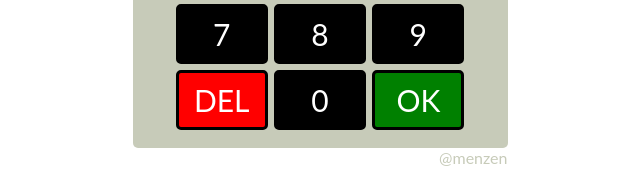
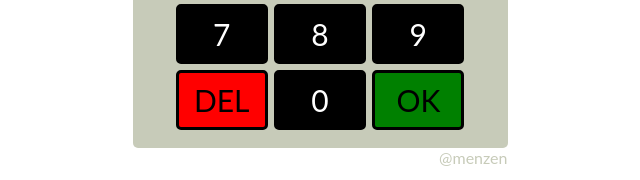
Before and after one commit to menzen/vgdd, a React (Create React App) app: page / in a window 1280 px wide. Shown: the part 281-461 px from the top of the page, without its empty margins (320-960 px from the left). Built offline with nearby package versions, Linux system fonts and the light colour scheme.

Commit message:
2 files modified

```diff
--- a/src/App.js
+++ b/src/App.js
@@ -112,7 +112,7 @@ const Input = ({ state, setState }) => {
 
 const Item = ({ item, idx, onClick, active }) => (
   <li
-    className={className([idx % 2 === 0 && "odd", active && "active"])}
+    className={className([idx % 2 !== 0 && "odd", active && "active"])}
     onClick={e => onClick(e, item.key)}
   >
     <div className="value">{item.value}</div>
--- a/src/style.css
+++ b/src/style.css
@@ -73,14 +73,17 @@ a {
 
 .animate {
   transform: scale(1.5);
+  border-color: #fff;
 }
 
 .ok {
   background: green;
+  color: #000;
 }
 
 .del {
   background: red;
+  color: #000;
 }
 
 .number-out {
```
